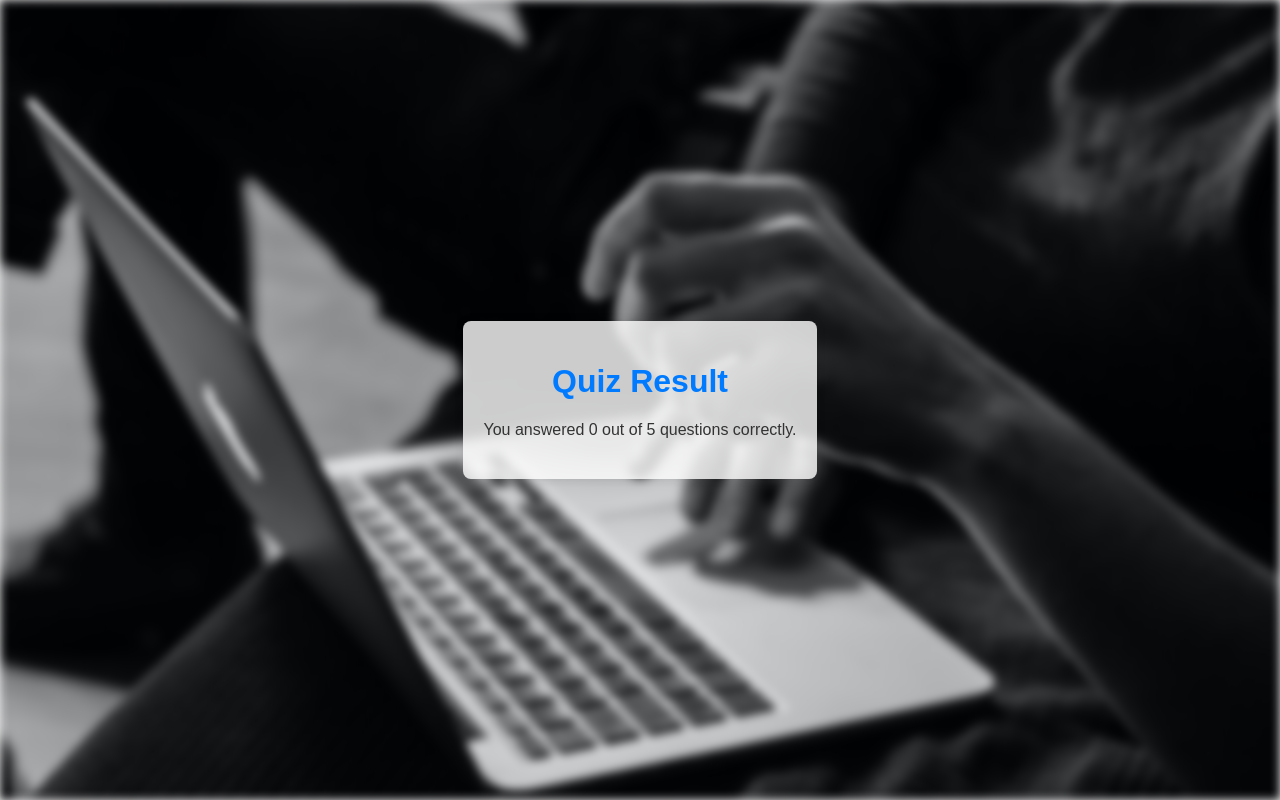
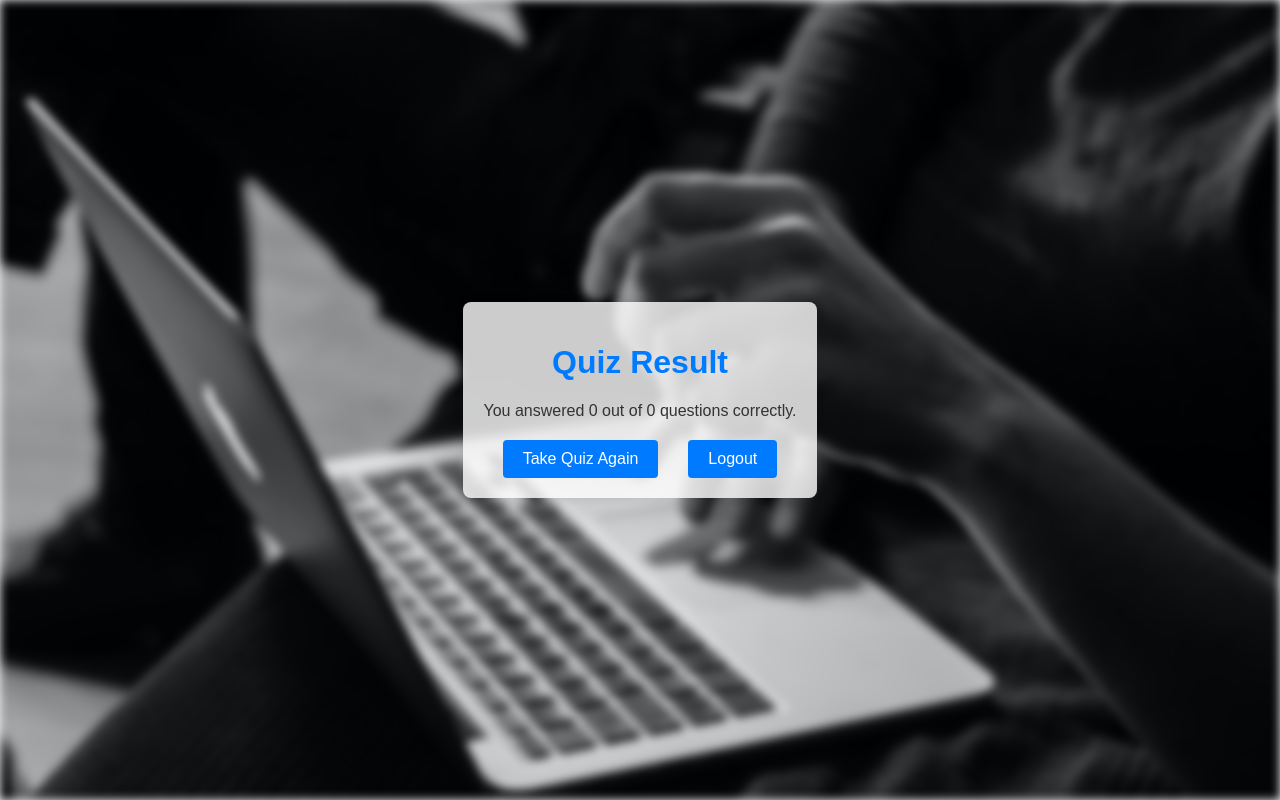
Before and after one commit to atishay2305-hub/SSW-500-Final-Project, a Flask app: page /submitquiz in a window 1280 px wide. Run offline with Flask 3, Linux system fonts and the light colour scheme; the visitor is signed in with stand-in values (Sample User, id 1).

Commit message:
added buttons on result page & made API changes

```diff
--- a/app.py
+++ b/app.py
@@ -4,6 +4,9 @@ from werkzeug.security import generate_password_hash, check_password_hash
 from flask_login import LoginManager, UserMixin, login_user, login_required
 import secrets
 from models import Question
+import requests
+import html
+import random
 
 app = Flask(__name__)
 app.secret_key = secrets.token_hex(16)
@@ -14,6 +17,8 @@ users = db['users']
 
 login_manager = LoginManager(app)
 login_manager.login_view = 'login'
+
+questions_list=[]
 
 class User(UserMixin):
     def __init__(self, username, password):
@@ -31,14 +36,49 @@ def load_user(username):
     return None
 
 def get_trivia_questions():
-    questions = [
-        Question(1, "What is the capital of France?", ["Paris", "Berlin", "London"], "Paris"),
-        Question(2, "Which planet is known as the Red Planet?", ["Mars", "Venus", "Jupiter"], "Mars"),
-        Question(3, "What is the largest mammal in the world?", ["Elephant", "Blue Whale", "Giraffe"], "Blue Whale"),
-        Question(4, "In which year did World War II end?", ["1943", "1945", "1950"], "1945"),
-        Question(5, "What is the chemical symbol for gold?", ["Au", "Ag", "Fe"], "Au"),
+
+    url = "https://opentdb.com/api.php?amount=5"
+
+    response = requests.get(url)
+
+    q=[]
+    inc_ans=[]
+    cor_ans=[]
+
+    if response.status_code == 200:
+        data = response.json()
+        if 'results' in data:
+            questions = data['results']
+            for question in questions:
+                decoded_question = html.unescape(question.get('question'))  # Decode HTML entities
+                print("Question:", decoded_question)
+                q.append(decoded_question)
+                print("Correct Answer:", question.get('correct_answer'))
+                cor_ans.append(question.get('correct_answer'))
+                print("Incorrect Answers:", question.get('incorrect_answers'))
+                inc_ans.append(question.get('incorrect_answers'))
+                print("Category:", question.get('category'))
+                print("Difficulty:", question.get('difficulty'))
+                print("------------------------")
+        else:
+            print("No 'results' found in the response.")
+    else:
+        print(f"Error: {response.status_code}")
+
+    for i in range(5):
+        random_index = random.randint(0, len(inc_ans[i])+1)  # Generate a random index
+        inc_ans[i].insert(random_index, cor_ans[i])
+
+
+    quiz_questions = [
+        Question(1, q[0], inc_ans[0], cor_ans[0]),
+        Question(2, q[1], inc_ans[1], cor_ans[1]),
+        Question(3, q[2], inc_ans[2], cor_ans[2]),
+        Question(4, q[3], inc_ans[3], cor_ans[3]),
+        Question(5, q[4], inc_ans[4], cor_ans[4]),
     ]
-    return questions
+
+    return quiz_questions
 
 
 @app.route('/')
@@ -101,13 +141,14 @@ def logout():
 @app.route('/quiz')
 @login_required
 def quiz():
+    global questions_list
     questions_list = get_trivia_questions()
     return render_template("quiz.html", questions_list=questions_list)
 
 @app.route('/submitquiz', methods=['POST', 'GET'])
 @login_required
 def submit():
-    questions_list = get_trivia_questions()
+    global questions_list
 
     if questions_list is None or not isinstance(questions_list, list):
         print("Error: Questions list is None or not iterable")
--- a/templates/quiz.html
+++ b/templates/quiz.html
@@ -65,8 +65,6 @@
 
 <div class="background-container"></div>
 
-<h1>Welcome to the Quiz Application</h1>
-
 <form action="/submitquiz" method="post">
   {% for question in questions_list %}
   <h4>{{ question.question }}</h4>
--- a/templates/result.html
+++ b/templates/result.html
@@ -29,7 +29,7 @@
   }
 
   .quiz-box {
-    background-color: rgba(255, 255, 255, 0.8); /* Adjust the alpha channel for background transparency */
+    background-color: rgba(255, 255, 255, 0.8);
     padding: 20px;
     border-radius: 8px;
     box-shadow: 0 0 10px rgba(0, 0, 0, 0.1);
@@ -55,6 +55,38 @@
     color: #dc3545;
     font-weight: bold;
   }
+
+  /* Button Styles */
+  .button-container {
+    display: flex;
+    justify-content: center;
+    margin-top: 20px;
+  }
+
+  .button-container form {
+    margin: 0 10px; /* Adjust the space between buttons */
+  }
+
+  /* Logout button style */
+  .logout-btn {
+    margin-left: 10px;
+  }
+
+  /* Button hover effect */
+  button {
+    background-color: #007bff;
+    color: white;
+    padding: 10px 20px;
+    font-size: 16px;
+    border: none;
+    cursor: pointer;
+    border-radius: 4px;
+    transition: background-color 0.3s ease;
+  }
+
+  button:hover {
+    background-color: #0056b3;
+  }
 </style>
 
 <div class="background-container"></div>
@@ -67,8 +99,7 @@
   <p>
     Question {{ feedback.index + 1 }}:<br>
     Selected Option: {{ feedback.selected_option }}<br>
-    Correct Option: <span class="{% if feedback.is_correct %}correct-answer{% else %}incorrect-answer{% endif %}">{{
-      feedback.correct_option }}</span><br>
+    Correct Option: <span class="{% if feedback.is_correct %}correct-answer{% else %}incorrect-answer{% endif %}">{{ feedback.correct_option }}</span><br>
     {% if feedback.is_correct %}
     Your answer is correct!
     {% else %}
@@ -76,5 +107,18 @@
     {% endif %}
   </p>
   {% endfor %}
+
+  <!-- Button Container for Alignment -->
+  <div class="button-container">
+    <!-- Take Quiz button -->
+    <form action="{{ url_for('quiz') }}" method="get">
+      <button type="submit">Take Quiz Again</button>
+    </form>
+
+    <!-- Logout button -->
+    <form action="{{ url_for('logout') }}" method="post">
+      <button class="logout-btn" type="submit">Logout</button>
+    </form>
+  </div>
 </div>
 {% endblock %}
```
